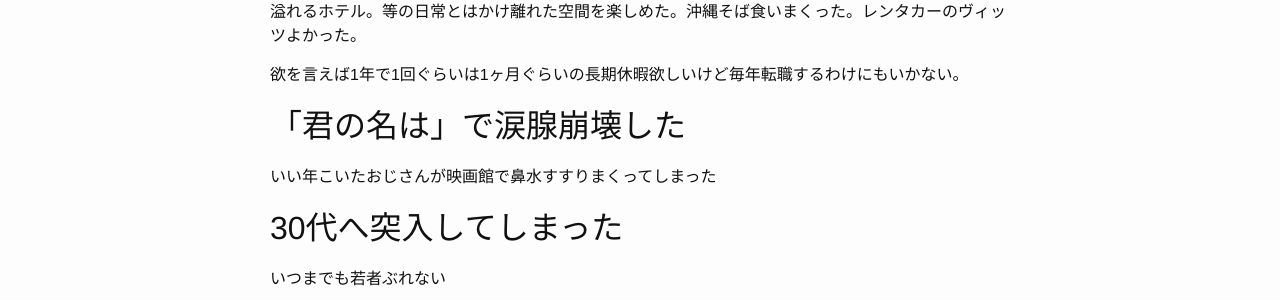
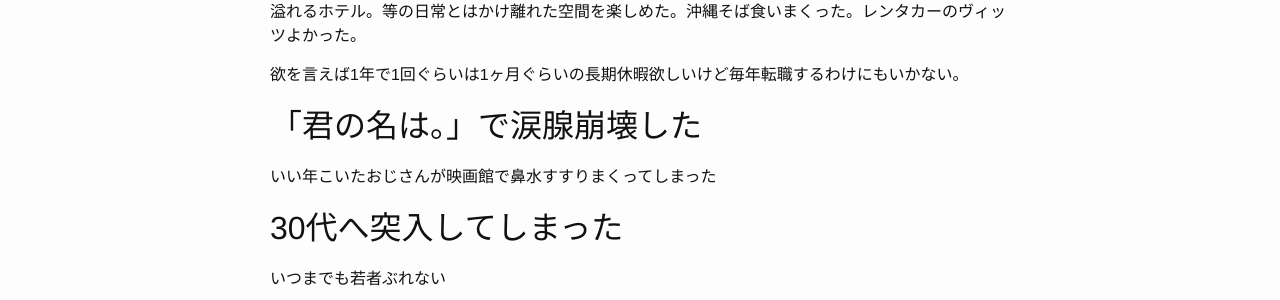
Before and after one commit to takuma510/takuma510.github.io, a Jekyll site: the page built from _posts/2016-12-30-reflection.markdown, in a window 1280 px wide. Shown: the part 1280-1580 px from the top of the page. Built offline with Jekyll 4.4.1, drawn with Linux system fonts in a browser that asks for light colours.

```diff
--- a/_posts/2016-12-30-reflection.markdown
+++ b/_posts/2016-12-30-reflection.markdown
@@ -46,7 +46,7 @@ date:   2016-12-30 10:59:37
 
 欲を言えば1年で1回ぐらいは1ヶ月ぐらいの長期休暇欲しいけど毎年転職するわけにもいかない。
 
-## 「君の名は」で涙腺崩壊した
+## 「君の名は。」で涙腺崩壊した
 
 いい年こいたおじさんが映画館で鼻水すすりまくってしまった
 
```
